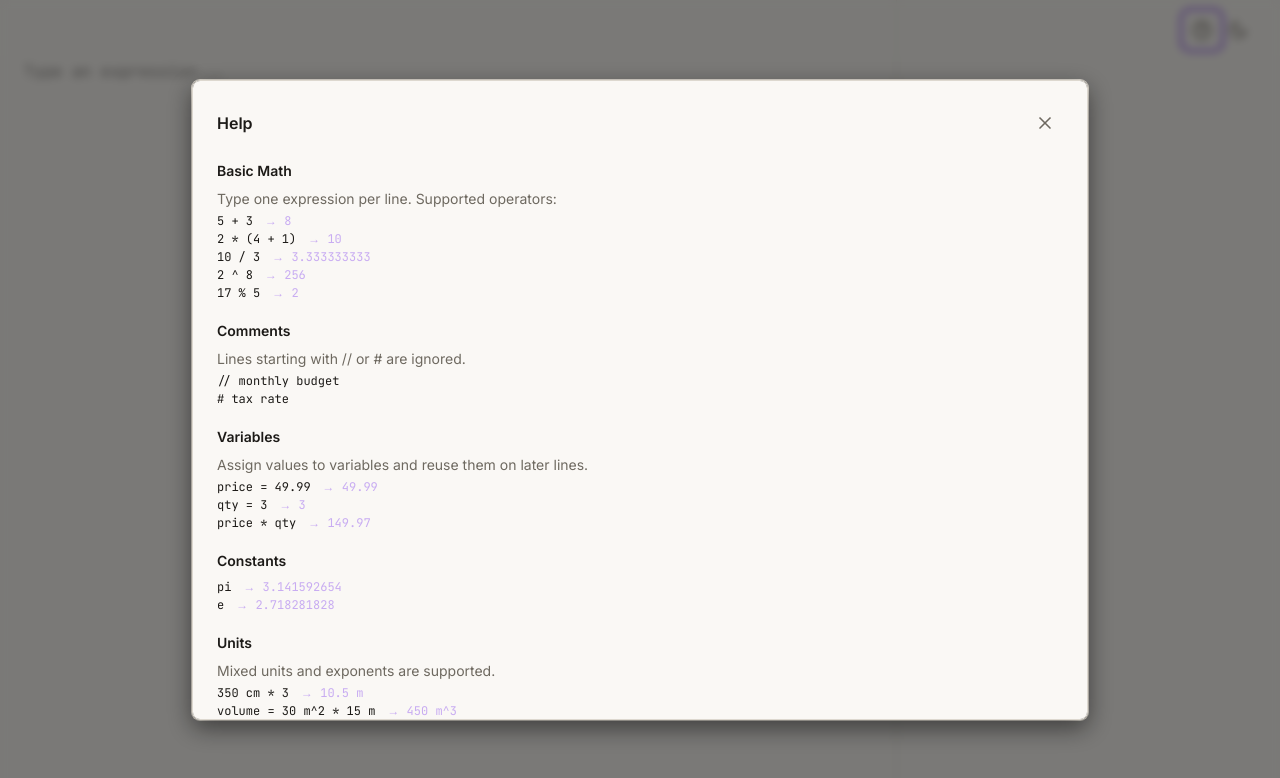
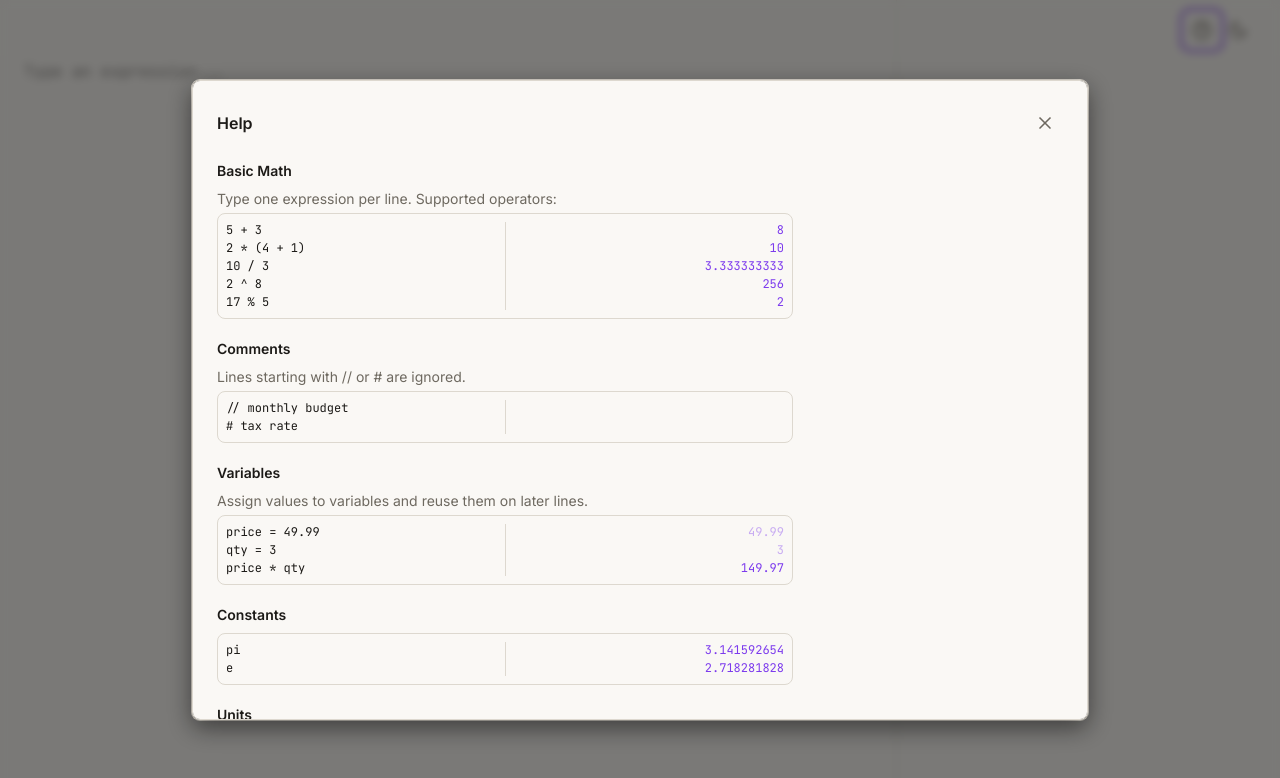
Before and after one commit to danielakl/quick-calc, a Next.js app: page / in a window 1280 px wide. Both pictures are taken after a click on the button 1202 px from the left and 30 px from the top of the page. Shown: the top 778 px of the page. Built offline with nearby package versions, Linux system fonts and the light colour scheme.

Commit message:
Change examples to match calculator component

```diff
--- a/src/components/HelpModal.tsx
+++ b/src/components/HelpModal.tsx
@@ -43,21 +43,32 @@ interface ExampleLine {
 function ExampleGroup({ lines }: { lines: ExampleLine[] }) {
   const results = evaluateLines(lines.map((l) => l.input));
   return (
-    <>
-      {lines.map((line, i) => {
-        const display = line.result ?? (results[i].display || undefined);
-        return (
-          <div key={i} className="flex items-baseline gap-3 font-mono text-xs">
-            <code className="text-foreground">{line.input}</code>
-            {display && (
-              <span className="text-accent-dim">
-                {"\u2192"} {display}
-              </span>
-            )}
+    <div className="flex max-w-xl font-mono text-xs p-2 rounded-lg border-border border">
+      <div className="min-w-0 flex-1 space-y-0.5">
+        {lines.map((line, i) => (
+          <div key={i} className="truncate text-foreground">
+            {line.input}
           </div>
-        );
-      })}
-    </>
+        ))}
+      </div>
+      <div className="mx-3 w-px shrink-0 bg-border" />
+      <div className="min-w-0 flex-1 space-y-0.5 text-right">
+        {lines.map((line, i) => {
+          const display = line.result ?? (results[i].display || undefined);
+          const isAssignment = results[i].isAssignment;
+          return (
+            <div
+              key={i}
+              className={`truncate ${
+                isAssignment ? "text-accent-dim" : "text-accent"
+              }`}
+            >
+              {display ?? "\u00A0"}
+            </div>
+          );
+        })}
+      </div>
+    </div>
   );
 }
 
```
